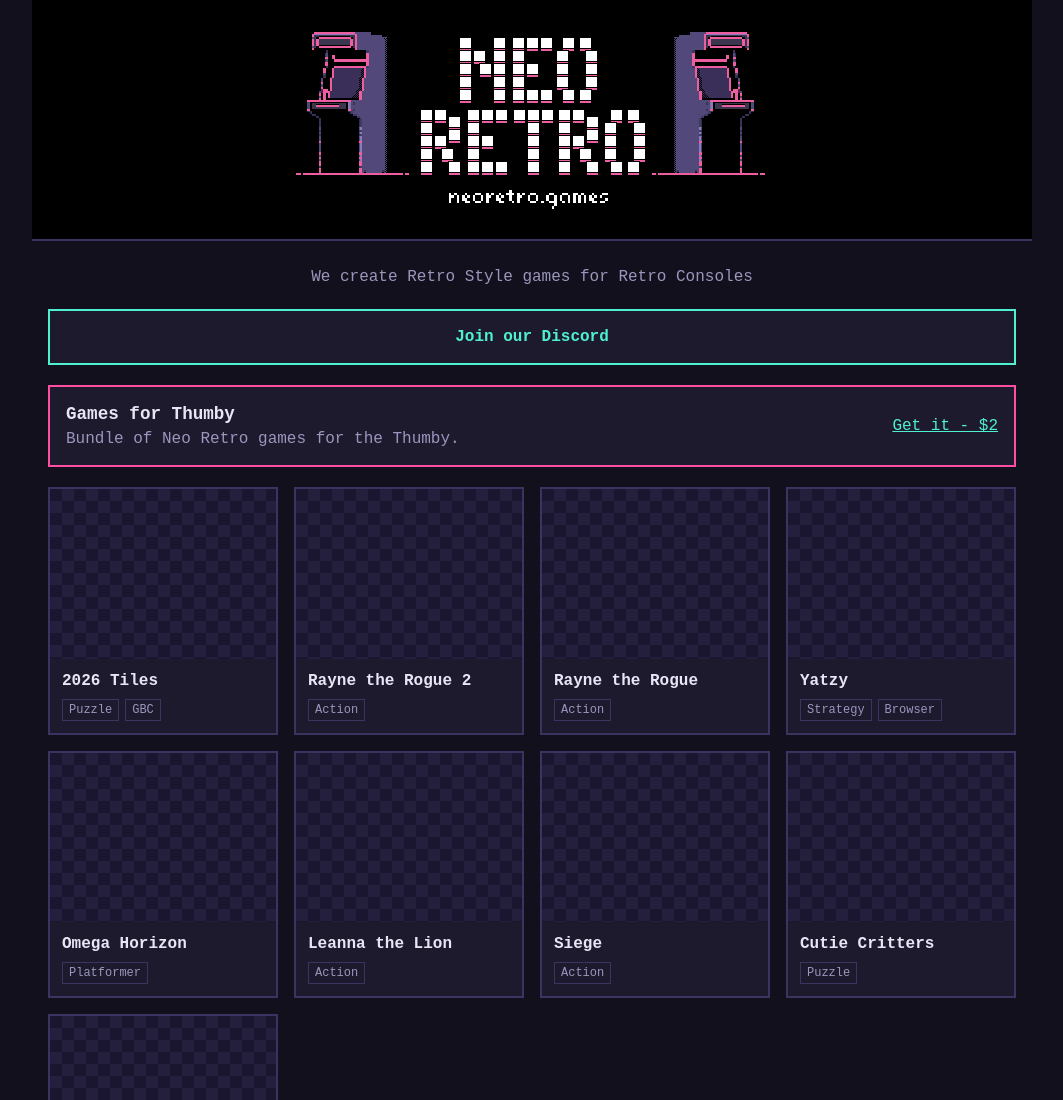
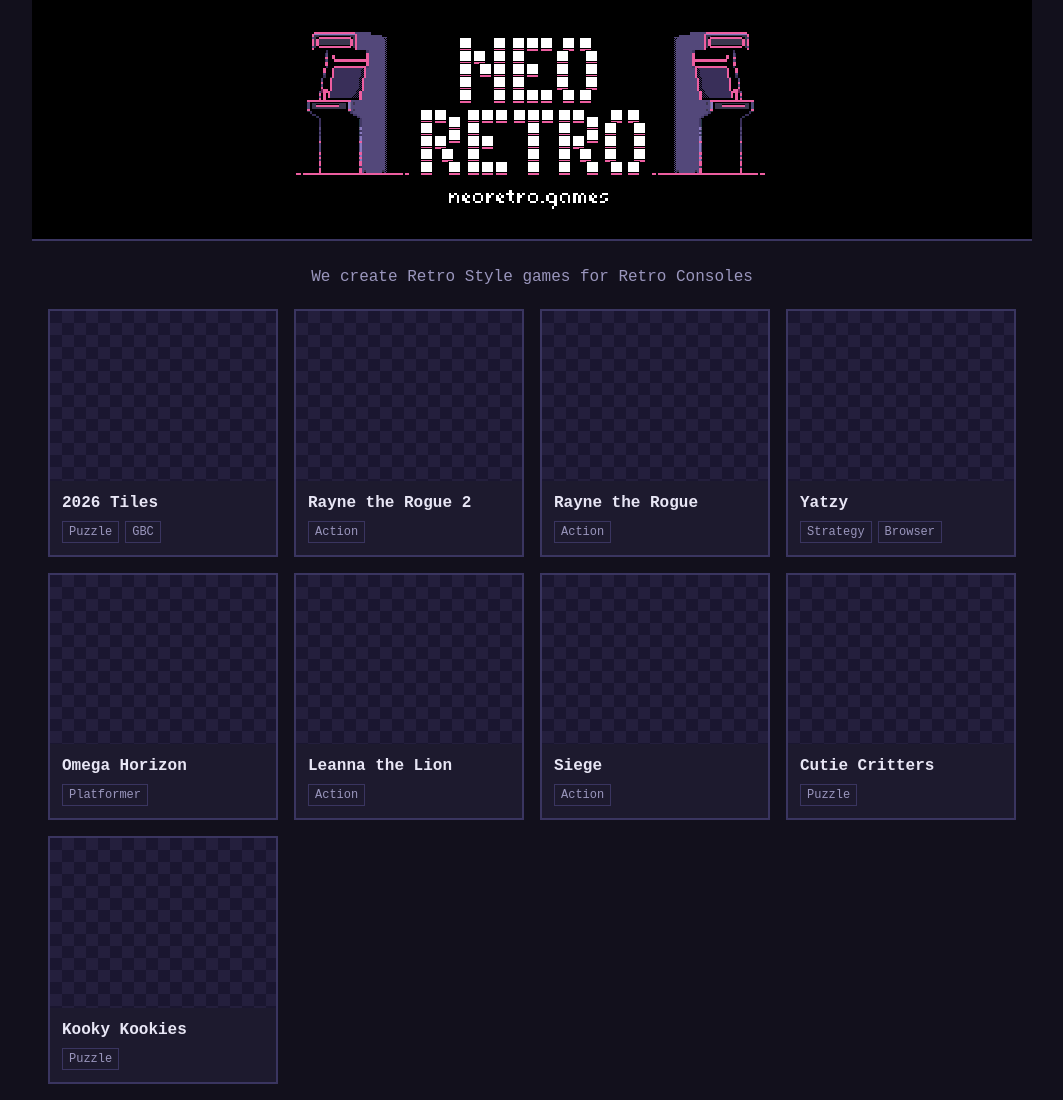
Before and after one commit to shdwwzrd/NeoRetroGames_Site, a plain HTML site: page index.html in a window 1280 px wide. Shown: the top 1100 px of the page, without its empty margins (108-1171 px from the left). Drawn offline with Linux system fonts and the light colour scheme.

Commit message:
Remove featured block and fix hidden Discord banner
Co-Authored-By: Claude Sonnet 5.5 <noreply@anthropic.com>

```diff
--- a/app.js
+++ b/app.js
@@ -55,19 +55,6 @@
       d.hidden = false;
     }
 
-    var f = data.featured;
-    if (f && f.title) {
-      var fe = document.getElementById("featured");
-      fe.appendChild(el("div", {}, [
-        el("h2", { text: f.title }),
-        f.blurb ? el("p", { text: f.blurb }) : null
-      ]));
-      if (f.buyUrl && isSafeUrl(f.buyUrl)) {
-        fe.appendChild(el("a", { href: f.buyUrl, text: "Get it" + (f.price ? " - " + f.price : "") }));
-      }
-      fe.hidden = false;
-    }
-
     var grid = document.getElementById("grid");
     (data.games || []).forEach(function (g) { grid.appendChild(renderCard(g)); });
   }
--- a/games.json
+++ b/games.json
@@ -4,12 +4,6 @@
     "tagline": "We create Retro Style games for Retro Consoles",
     "twitter": "https://twitter.com/neoretrogames",
     "discord": ""
-  },
-  "featured": {
-    "title": "Games for Thumby",
-    "blurb": "Bundle of Neo Retro games for the Thumby.",
-    "price": "$2",
-    "buyUrl": "https://neoretrogames.itch.io/neo-retro-thumby-games"
   },
   "games": [
     { "id": "tiles", "title": "2026 Tiles", "genre": "Puzzle", "blurb": "", "platforms": ["GBC"], "cover": "", "price": "", "buyUrl": "", "downloadUrl": "", "demoUrl": "" },
--- a/index.html
+++ b/index.html
@@ -15,7 +15,6 @@
   <main>
     <p id="tagline" class="tagline"></p>
     <a id="discord" class="banner" hidden>Join our Discord</a>
-    <section id="featured" class="featured" hidden></section>
     <section id="grid" class="grid" aria-label="Games"></section>
   </main>
 
--- a/style.css
+++ b/style.css
@@ -29,12 +29,6 @@ main { max-width: 1000px; margin: 0 auto; padding: 16px; }
   display: block; text-align: center; padding: 14px; margin-bottom: 20px;
   background: var(--panel); border: 2px solid var(--accent2); text-decoration: none; font-weight: bold;
 }
-.featured {
-  padding: 14px 16px; margin-bottom: 20px; background: var(--panel);
-  border: 2px solid var(--accent); display: flex; flex-wrap: wrap; gap: 8px 16px; align-items: center; justify-content: space-between;
-}
-.featured h2 { margin: 0; font-size: 1.1rem; }
-.featured p { margin: 0; color: var(--muted); }
 .grid { display: grid; grid-template-columns: repeat(auto-fill, minmax(220px, 1fr)); gap: 16px; }
 .card { background: var(--panel); border: 2px solid var(--line); display: flex; flex-direction: column; }
 .card:hover { border-color: var(--accent); }
@@ -70,3 +64,4 @@ main { max-width: 1000px; margin: 0 auto; padding: 16px; }
 .site-header nav:empty { display: none; }
 #footer-links { margin-bottom: 6px; }
 #footer-links:empty { display: none; }
+[hidden] { display: none !important; }
```
